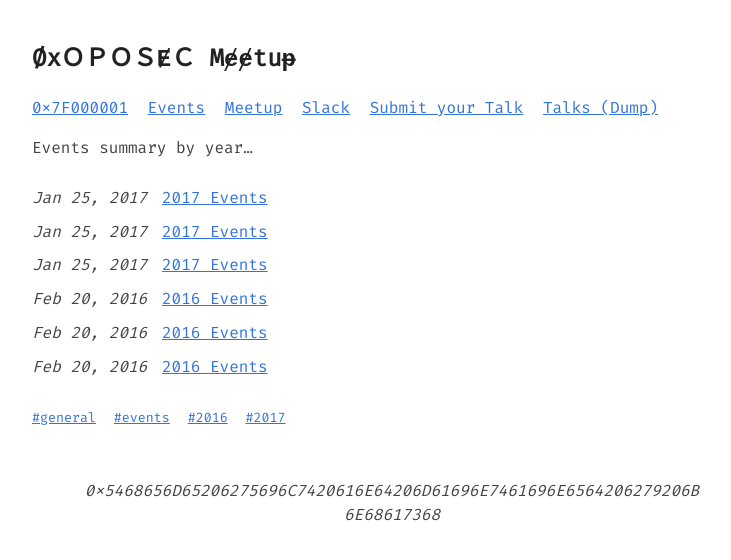
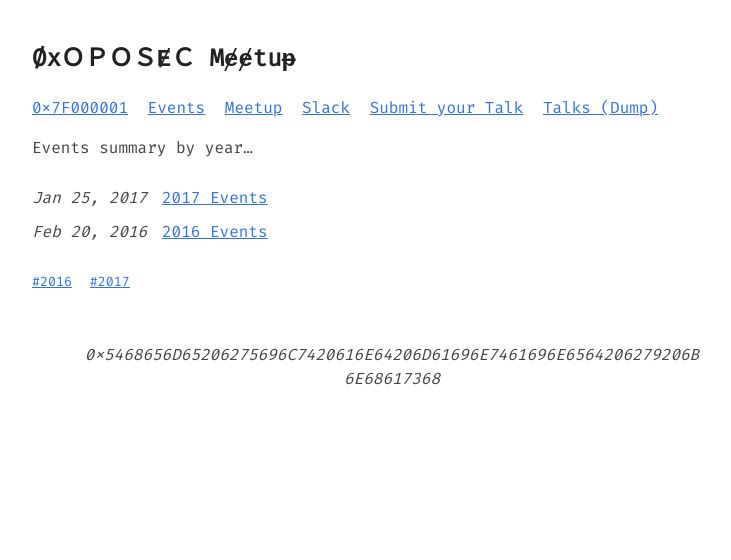
Before and after one commit to 0xOPOSEC/0xOPOSEC.github.io, a Jekyll site: the page built from events.md, in a window 1280 px wide. Shown: the top 560 px of the page, without its empty margins (248-979 px from the left). Built offline with Jekyll 4.4.1, drawn with Linux system fonts in a browser that asks for light colours.

Commit message:
Events Pages Tags

```diff
--- a/_posts/2016-01-01-xpto.md
+++ b/_posts/2016-01-01-xpto.md
@@ -4,8 +4,6 @@ title: 2016 Events
 subtitle: Events Invites
 date: 2016-02-20 18:00:00 +0000
 tags:
-- general
-- events
 - 2016
 ---
 
--- a/_posts/2017-01-01-xpto.md
+++ b/_posts/2017-01-01-xpto.md
@@ -4,8 +4,6 @@ title: 2017 Events
 subtitle: Events Invites
 date: 2017-01-25 18:00:00 +0000
 tags:
-- general
-- events
 - 2017
 ---
 
```
